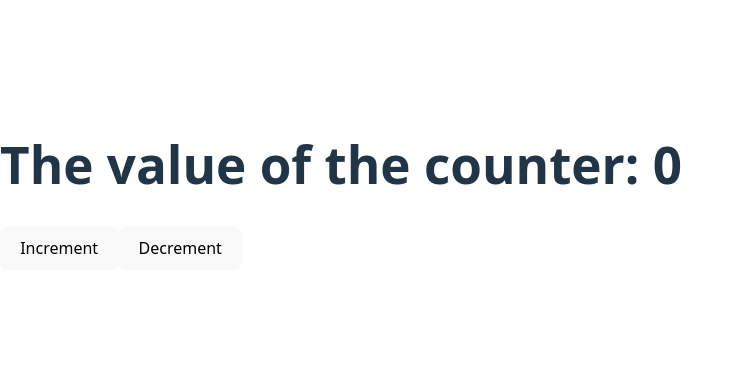
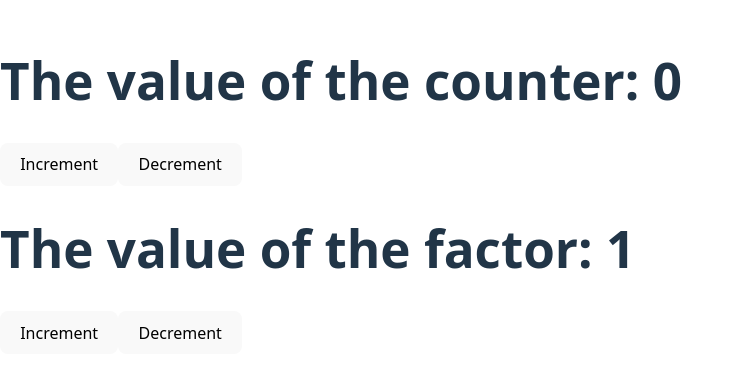
Before and after one commit to deependra88/react-vite-practice-scaler, a React (Vite) app: page / in a window 1280 px wide. Shown: the part 214-592 px from the top of the page, without its empty margins (0-743 px from the left). Built offline with nearby package versions, Linux system fonts and the light colour scheme.

Commit message:
multiple events in react

```diff
--- a/src/components/Counter.jsx
+++ b/src/components/Counter.jsx
@@ -3,13 +3,22 @@ import React,{useState} from "react";
 function Counter(){
 
 const [count,setCount] = useState(0);
+const [factor,setFactor] = useState(1);
 
 function IncCount(){
-    setCount(count+1);
+    setCount(count+factor);
 }
 
 function DecCount(){
-    setCount(count-1);
+    setCount(count-factor);
+}
+
+function IncFactor(){
+    setFactor(factor+1);
+}
+
+function DecFactor(){
+    setFactor(factor-1);
 }
     return(
         <>
@@ -17,6 +26,11 @@ function DecCount(){
 
         <button onClick={IncCount}>Increment</button>
         <button onClick={DecCount}>Decrement</button>
+
+        <h1>The value of the factor: {factor}</h1>
+
+        <button onClick={IncFactor}>Increment</button>
+        <button onClick={DecFactor}>Decrement</button>
         </>
     )
 }
```
